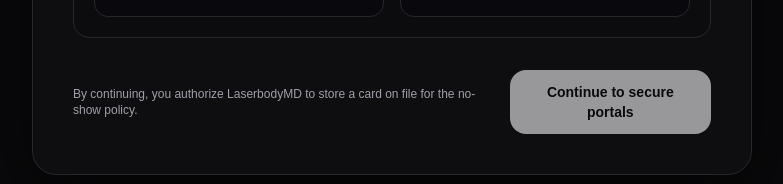
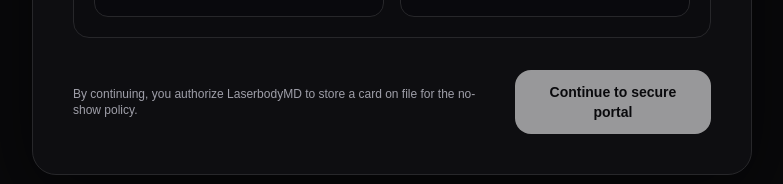
Before and after one commit to MeikaiRoller/client-portal, a Next.js app in the folder laserbody-card-capture/: page /card in a window 1280 px wide. Shown: the part 1026-1210 px from the top of the page, without its empty margins (248-1031 px from the left). Built offline with nearby package versions, Linux system fonts and the light colour scheme.

Commit message:
updated author

```diff
--- a/laserbody-card-capture/src/app/card/page.tsx
+++ b/laserbody-card-capture/src/app/card/page.tsx
@@ -318,7 +318,7 @@ export default function CardCapturePage() {
                 disabled={!canContinue || loading}
                 className="w-full sm:w-auto rounded-2xl bg-zinc-100 px-5 py-3 text-sm font-semibold text-zinc-950 hover:bg-white transition disabled:opacity-60"
               >
-                {loading ? "Redirecting…" : "Continue to secure portals"}
+                {loading ? "Redirecting…" : "Continue to secure portal"}
               </button>
               {error && (
                 <div className="mt-3 text-sm text-red-300">
```
